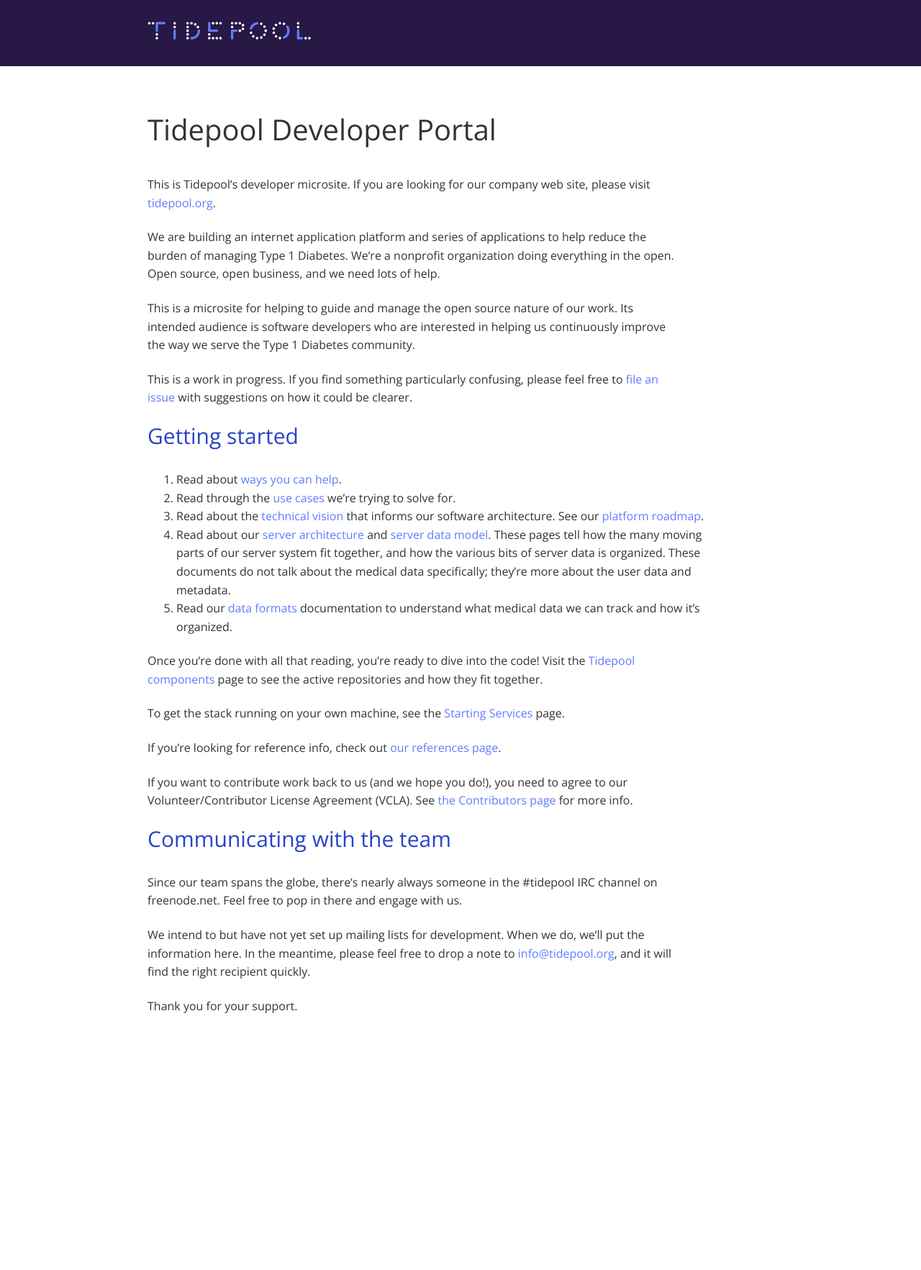
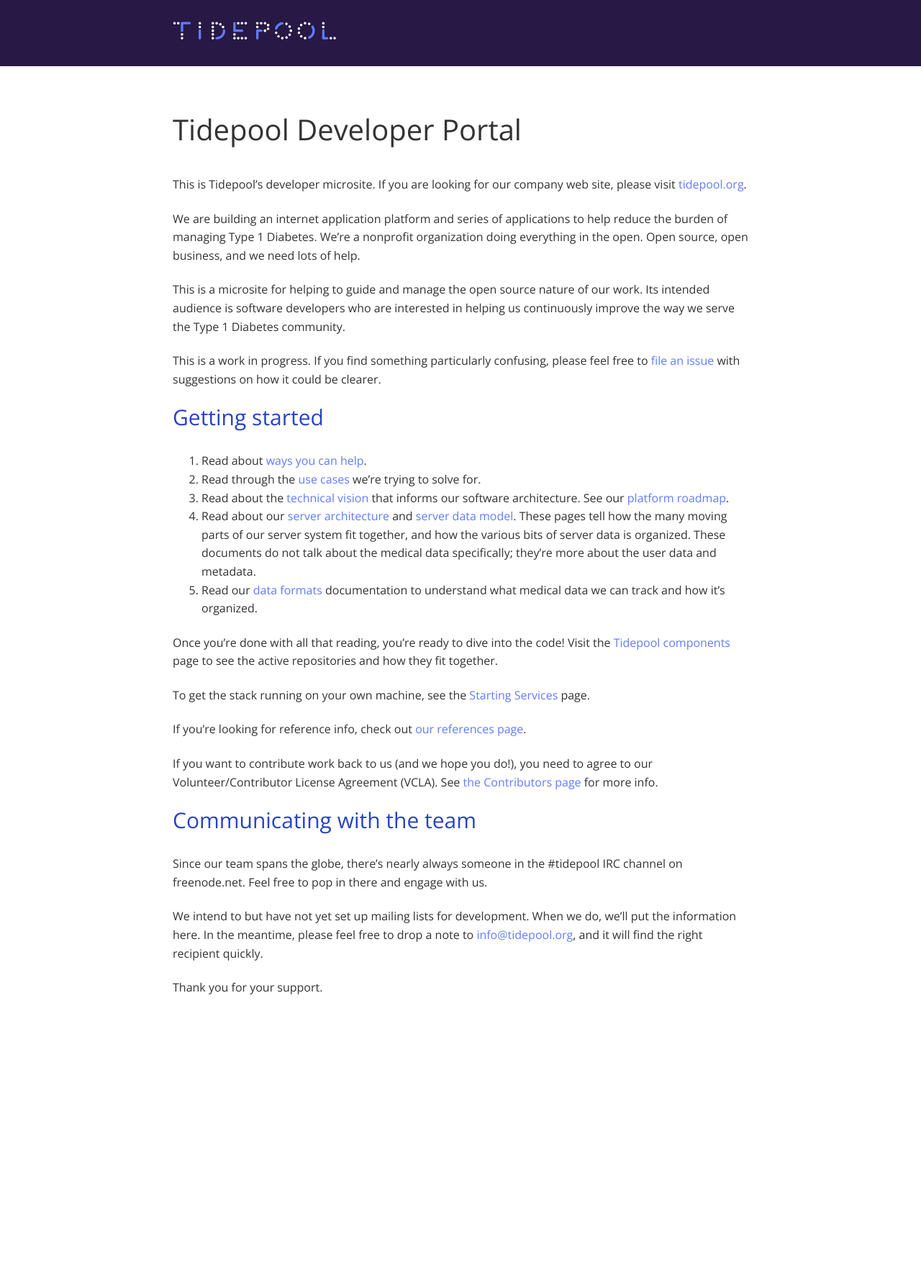
Before and after one commit to tidepool-org/tidepool-org.github.io, a Jekyll site: the page built from index.md, in a window 1280 px wide. Shown: the whole page at 72% size. Built offline with Jekyll 4.4.1, drawn with Linux system fonts in a browser that asks for light colours; after the commit the page ends 1740 px from its top, so only the background shows below that.

Commit message:
Center content

```diff
--- a/css/site.css
+++ b/css/site.css
@@ -857,7 +857,6 @@ ul.sf-menu li li li.sfHover ul {
 	font-size: 40px;
 	color: #333333;
 	margin: 0 0 1em;
-	max-width: 740px;
 	line-height: 1.2em;
 }
 
@@ -865,7 +864,6 @@ ul.sf-menu li li li.sfHover ul {
 	font-size: 30px;
 	color: #2843C7;
 	margin: 0 0 1em;
-	max-width: 740px;
 	line-height: 1.2em;
 }
 
@@ -874,7 +872,6 @@ ul.sf-menu li li li.sfHover ul {
 	font-style: italic;
 	color: #FF8D79;
 	margin: 0 0 1em;
-	max-width: 740px;
 	line-height: 1.2em;
 }
 
@@ -882,17 +879,14 @@ ul.sf-menu li li li.sfHover ul {
 	color: #A1A3A6;
 	font-size: 18px;
 	margin: 0 0 0.5em;
-	max-width: 740px;
 }
 
 .entry-content p,
 .entry-content li {
-	max-width: 740px;
 }
 
 .entry-content table {
 	margin-left: 1px;
-	max-width: 740px;
 }
 
 .entry-content embed {
@@ -1791,7 +1785,7 @@ img.aligncenter {
 /* ================= TIDEPOOL ================= */
 
 .global-width {
-	width: 870px;
+	max-width: 800px;
 	margin: 0 auto;
 	position: relative;
 }
```
